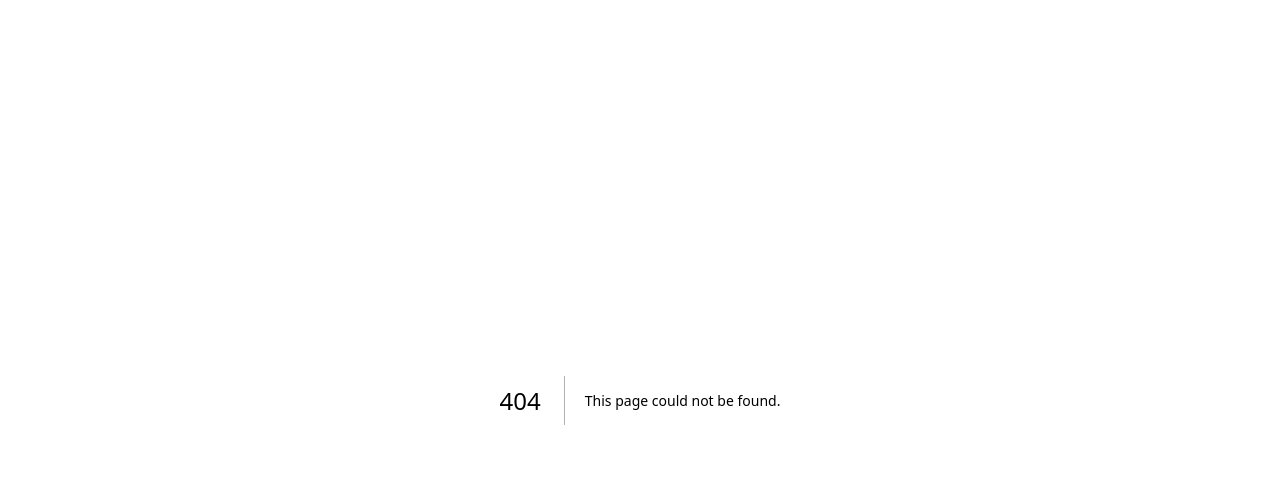
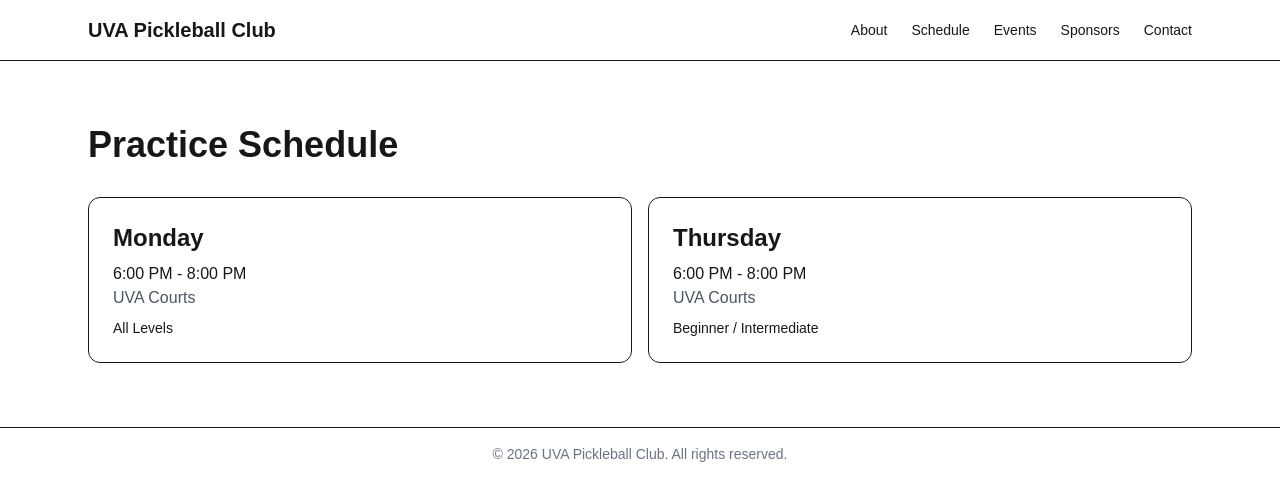
Before and after one commit to Chrisstruong/UVA-Pickleball, a Next.js app: page /schedule in a window 1280 px wide. Before the commit this address had no page. Shown: the top 500 px of the page. Built offline with nearby package versions, Linux system fonts and the light colour scheme.

Commit message:
Add UVA Pickleball site shell with schedule and events pages

```diff
--- /dev/null
+++ b/src/app/components/Footer.tsx
@@ -0,0 +1,9 @@
+export default function Footer() {
+    return (
+        <footer className="border-t bg-white">
+            <div className="mx-auto max-w-6xl px-6 py-4 text-center text-sm text-gray-500">
+                &copy; {new Date().getFullYear()} UVA Pickleball Club. All rights reserved.
+            </div>
+        </footer>
+    );
+}
--- /dev/null
+++ b/src/app/components/Navbar.tsx
@@ -0,0 +1,21 @@
+import Link from "next/link";
+
+export default function Navbar() {
+    return (
+        <header className="border-b bg-white">
+        <nav className="mx-auto flex max-w-6xl items-center justify-between px-6 py-4">
+            <Link href="/" className="text-xl font-bold">
+            UVA Pickleball Club
+            </Link>
+
+                <div className="flex gap-6 text-sm font-medium">
+                    <Link href="/about">About</Link>
+                    <Link href="/schedule">Schedule</Link>
+                    <Link href="/events">Events</Link>
+                    <Link href="/sponsors">Sponsors</Link>
+                    <Link href="/contact">Contact</Link>
+                </div>
+            </nav>
+            </header>
+    );
+}
--- /dev/null
+++ b/src/app/data/events.ts
@@ -0,0 +1,12 @@
+export const events = [
+    {
+        title: "Welcome Back Open Play",
+        date: "September 2026",
+        description: "Casual open play for new and returning members.",
+    },
+    {
+        title: "Fall Pickleball Tournament",
+        date: "October 2026",
+        description: "Competitive tournament for UVA students."
+    },
+]
--- /dev/null
+++ b/src/app/data/schedule.ts
@@ -0,0 +1,14 @@
+export const schedule = [
+    {
+        day: "Monday",
+        time: "6:00 PM - 8:00 PM",
+        location: "UVA Courts",
+        levels: "All Levels",
+    },
+    {
+        day: "Thursday",
+        time: "6:00 PM - 8:00 PM",
+        location: "UVA Courts",
+        levels: "Beginner / Intermediate",
+    },
+]
--- /dev/null
+++ b/src/app/events/page.tsx
@@ -0,0 +1,19 @@
+import { events } from "../data/events";
+
+export default function EventsPage() {
+  return (
+    <section className="mx-auto max-w-6xl px-6 py-16">
+      <h1 className="mb-8 text-4xl font-bold">Events</h1>
+
+      <div className="grid gap-4 md:grid-cols-2">
+        {events.map((event) => (
+          <div key={event.title} className="rounded-xl border p-6">
+            <p className="text-sm text-gray-500">{event.date}</p>
+            <h2 className="mt-2 text-2xl font-semibold">{event.title}</h2>
+            <p className="mt-2 text-gray-600">{event.description}</p>
+          </div>
+        ))}
+      </div>
+    </section>
+  );
+}
--- a/src/app/layout.tsx
+++ b/src/app/layout.tsx
@@ -1,33 +1,26 @@
 import type { Metadata } from "next";
-import { Geist, Geist_Mono } from "next/font/google";
 import "./globals.css";
 
-const geistSans = Geist({
-  variable: "--font-geist-sans",
-  subsets: ["latin"],
-});
-
-const geistMono = Geist_Mono({
-  variable: "--font-geist-mono",
-  subsets: ["latin"],
-});
+import Navbar from "./components/Navbar";
+import Footer from "./components/Footer";
 
 export const metadata: Metadata = {
-  title: "Create Next App",
-  description: "Generated by create next app",
-};
+  title: "UVA Pickleball Club",
+  description: "Official website for the UVA Pickleball Club",
+}
 
 export default function RootLayout({
   children,
-}: Readonly<{
-  children: React.ReactNode;
-}>) {
+}: {
+  children: React.ReactNode
+}) {
   return (
-    <html
-      lang="en"
-      className={`${geistSans.variable} ${geistMono.variable} h-full antialiased`}
-    >
-      <body className="min-h-full flex flex-col">{children}</body>
+    <html lang="en">
+      <body>
+        <Navbar />
+        <main>{children}</main>
+        <Footer />
+      </body>
     </html>
-  );
+  )
 }
--- a/src/app/page.tsx
+++ b/src/app/page.tsx
@@ -1,65 +1,35 @@
-import Image from "next/image";
+export default function HomePage(){
+  return (
+    <section className="mx-auto max-w-6xl px-6 py-20">
+      <div className="max-w-3xl">
+        <p className="mb-4 text-sm font-semibold uppercase tracking-wide">
+          Welcome to
+        </p>
 
-export default function Home() {
-  return (
-    <div className="flex flex-col flex-1 items-center justify-center bg-zinc-50 font-sans dark:bg-black">
-      <main className="flex flex-1 w-full max-w-3xl flex-col items-center justify-between py-32 px-16 bg-white dark:bg-black sm:items-start">
-        <Image
-          className="dark:invert"
-          src="/next.svg"
-          alt="Next.js logo"
-          width={100}
-          height={20}
-          priority
-        />
-        <div className="flex flex-col items-center gap-6 text-center sm:items-start sm:text-left">
-          <h1 className="max-w-xs text-3xl font-semibold leading-10 tracking-tight text-black dark:text-zinc-50">
-            To get started, edit the page.tsx file.
-          </h1>
-          <p className="max-w-md text-lg leading-8 text-zinc-600 dark:text-zinc-400">
-            Looking for a starting point or more instructions? Head over to{" "}
+        <h1 className="mb-6 text-5xl font-bold tracking-tight">
+          UVA Pickleball Club
+        </h1>
+
+        <p className="mb-8 text-lg text-gray-600">
+          Join one of the fastest-growing sports in communities at UVA. Find Practices events tournaments, and ways to get involved.
+        </p>
+
+        <div className="flex gap-4">
+          <a
+            href="/schedule"
+            className="rounded-lg bg-black px-5 py-3 text-white"
+            >
+              View Schedule
+            </a>
+
             <a
-              href="https://vercel.com/templates?framework=next.js&utm_source=create-next-app&utm_medium=appdir-template-tw&utm_campaign=create-next-app"
-              className="font-medium text-zinc-950 dark:text-zinc-50"
+              href="/events"
+              className="rounded-lg border px-5 py-3"
             >
-              Templates
-            </a>{" "}
-            or the{" "}
-            <a
-              href="https://nextjs.org/learn?utm_source=create-next-app&utm_medium=appdir-template-tw&utm_campaign=create-next-app"
-              className="font-medium text-zinc-950 dark:text-zinc-50"
-            >
-              Learning
-            </a>{" "}
-            center.
-          </p>
+              See Events
+            </a>
         </div>
-        <div className="flex flex-col gap-4 text-base font-medium sm:flex-row">
-          <a
-            className="flex h-12 w-full items-center justify-center gap-2 rounded-full bg-foreground px-5 text-background transition-colors hover:bg-[#383838] dark:hover:bg-[#ccc] md:w-[158px]"
-            href="https://vercel.com/new?utm_source=create-next-app&utm_medium=appdir-template-tw&utm_campaign=create-next-app"
-            target="_blank"
-            rel="noopener noreferrer"
-          >
-            <Image
-              className="dark:invert"
-              src="/vercel.svg"
-              alt="Vercel logomark"
-              width={16}
-              height={16}
-            />
-            Deploy Now
-          </a>
-          <a
-            className="flex h-12 w-full items-center justify-center rounded-full border border-solid border-black/[.08] px-5 transition-colors hover:border-transparent hover:bg-black/[.04] dark:border-white/[.145] dark:hover:bg-[#1a1a1a] md:w-[158px]"
-            href="https://nextjs.org/docs?utm_source=create-next-app&utm_medium=appdir-template-tw&utm_campaign=create-next-app"
-            target="_blank"
-            rel="noopener noreferrer"
-          >
-            Documentation
-          </a>
-        </div>
-      </main>
-    </div>
-  );
+      </div>
+    </section>
+  )
 }
--- /dev/null
+++ b/src/app/schedule/page.tsx
@@ -0,0 +1,21 @@
+import { schedule } from "../data/schedule";
+
+export default function SchedulePage() {
+    return (
+        <section className="mx-auto max-w-6xl px-6 py-16">
+            <h1 className="mb-8 text-4xl font-bold">Practice Schedule</h1>
+
+            <div className="grid gap-4 md:grid-cols-2">
+                {schedule.map((item) => (
+                    <div key={item.day} className="rounded-xl border p-6">
+                        <h2 className="text-2xl font-semibold">{item.day}</h2>
+                        <p className="mt-2">{item.time}</p>
+                        <p className="text-gray-600">{item.location}</p>
+                        <p className="mt-2 text-sm">{item.levels}</p>
+                    </div>
+                ))}
+            </div>
+
+        </section>
+    );
+}
```
Also changed, not shown: src/app/about/page.tsx (added), src/app/components/EventCard.tsx (added), src/app/components/Hero.tsx (added), src/app/components/ScheduleCard.tsx (added).
